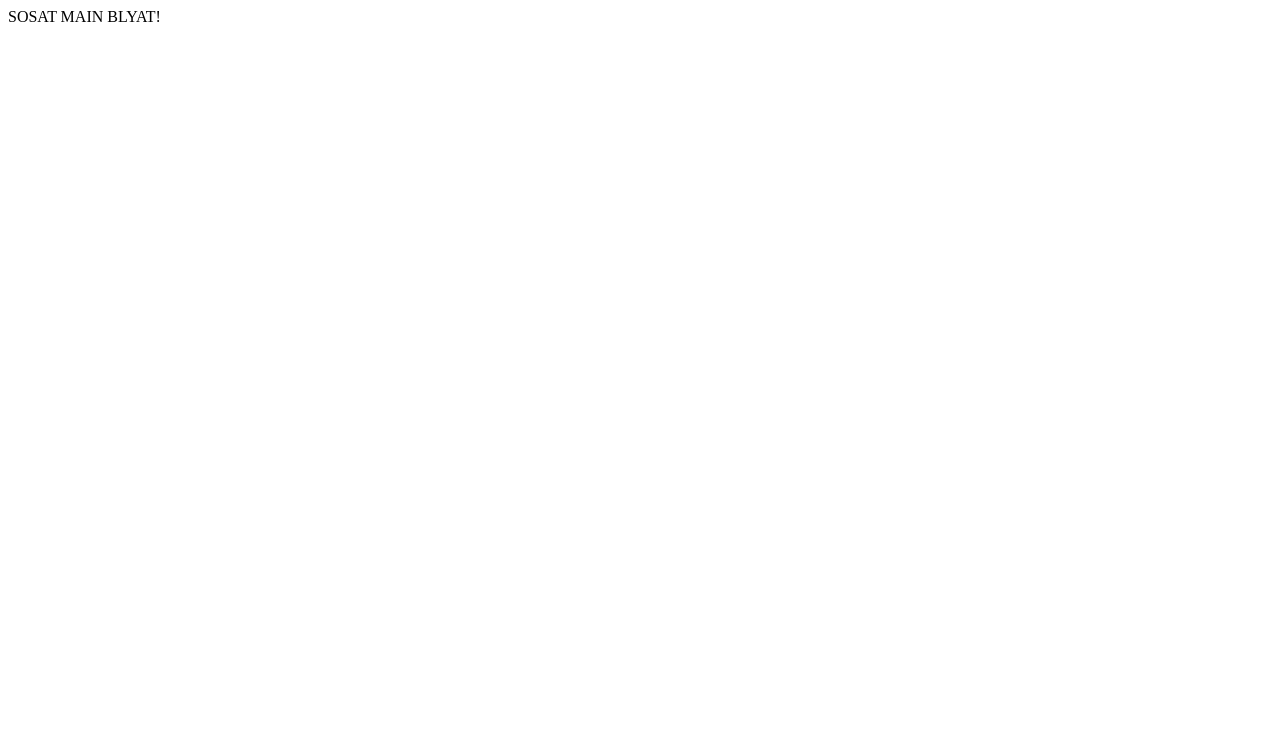
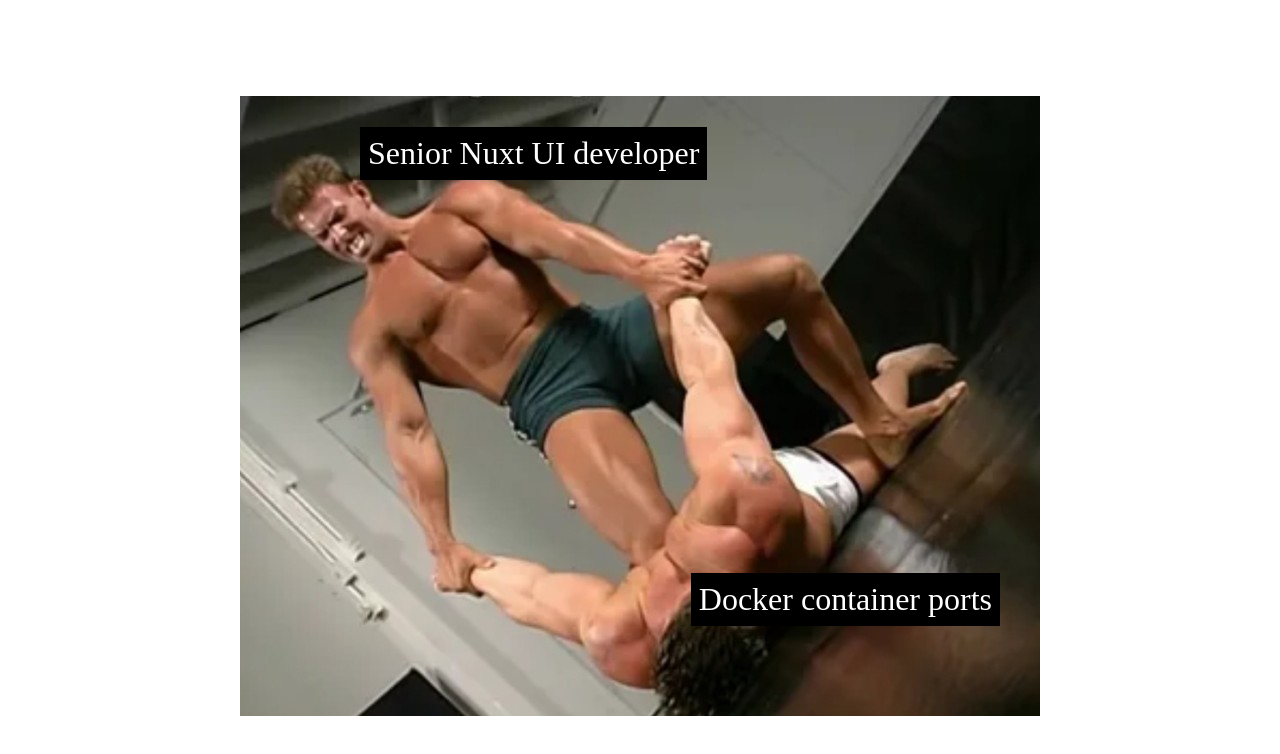
Before and after one commit to lammerfalcon/vps, a Nuxt app: page / in a window 1280 px wide. Shown: the top 754 px of the page. Built offline with nearby package versions, Linux system fonts and the light colour scheme.

Commit message:
test github actions

```diff
--- a/app.vue
+++ b/app.vue
@@ -1,9 +1,41 @@
 <template>
-  <div>
-   SOSAT MAIN
-    BLYAT!
+  <div class="container">
+  <section class="container-section">
 
+    <img src="/nginx.jpeg" alt="">
+    <span class="senior">Senior Nuxt UI developer</span>
+    <span class="nginx">Docker container ports</span>
+  </section>
   </div>
 </template>
 <script setup lang="ts">
 </script>
+<style>
+.container {
+  display: flex;
+  justify-content: center;
+  align-items: center;
+  height: 100vh;
+}
+.container-section{
+  position: relative;
+}
+.senior {
+  position: absolute;
+  top: 5%;
+  left:15%;
+  font-size: 2rem;
+  color: white;
+  background-color: black;
+  padding: 0.5rem;
+}
+.nginx {
+  position: absolute;
+  bottom: 15%;
+  right:5%;
+  font-size: 2rem;
+  color: white;
+  background-color: black;
+  padding: 0.5rem;
+}
+</style>
```
Also changed, not shown: public/nginx.jpeg (added).
